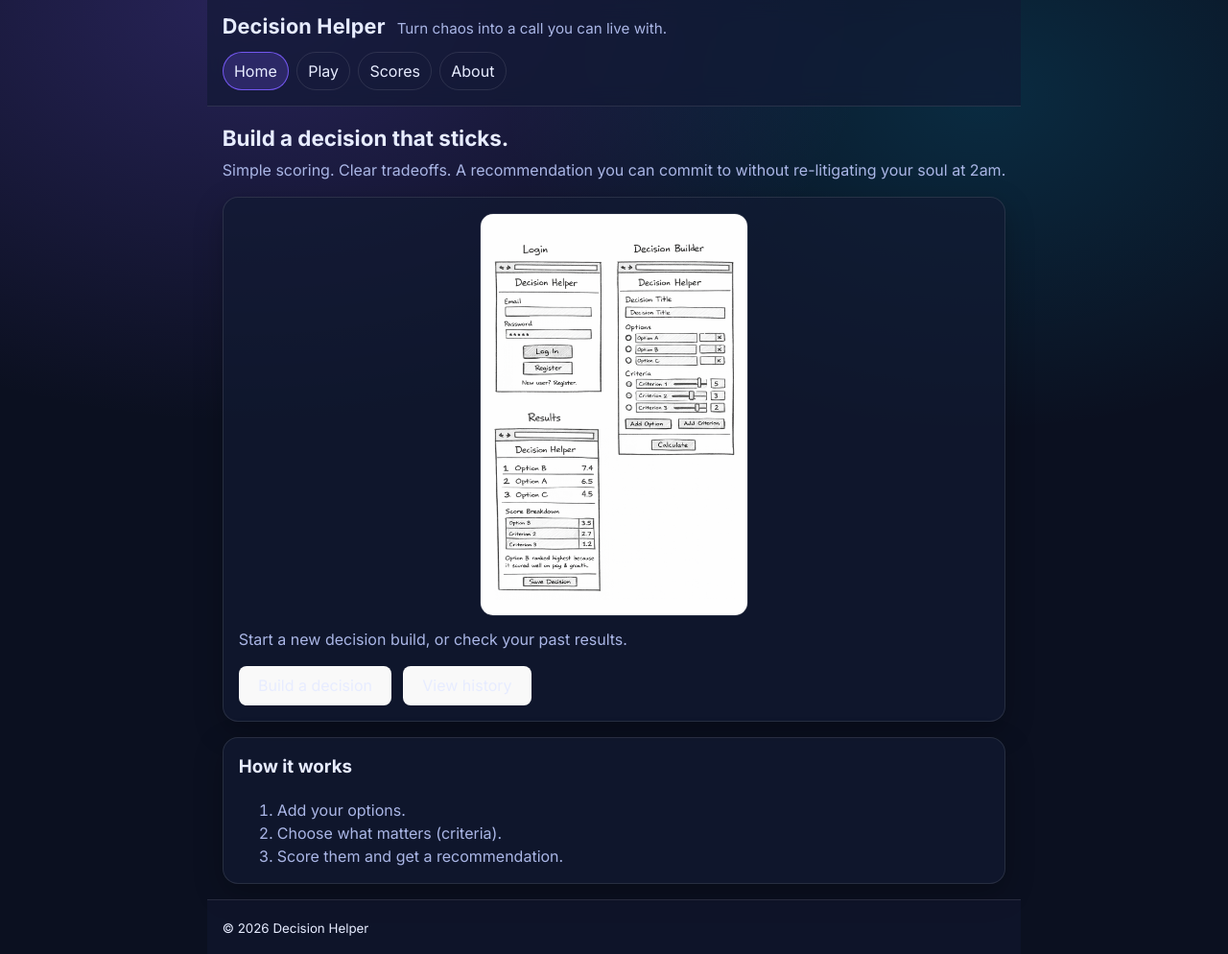
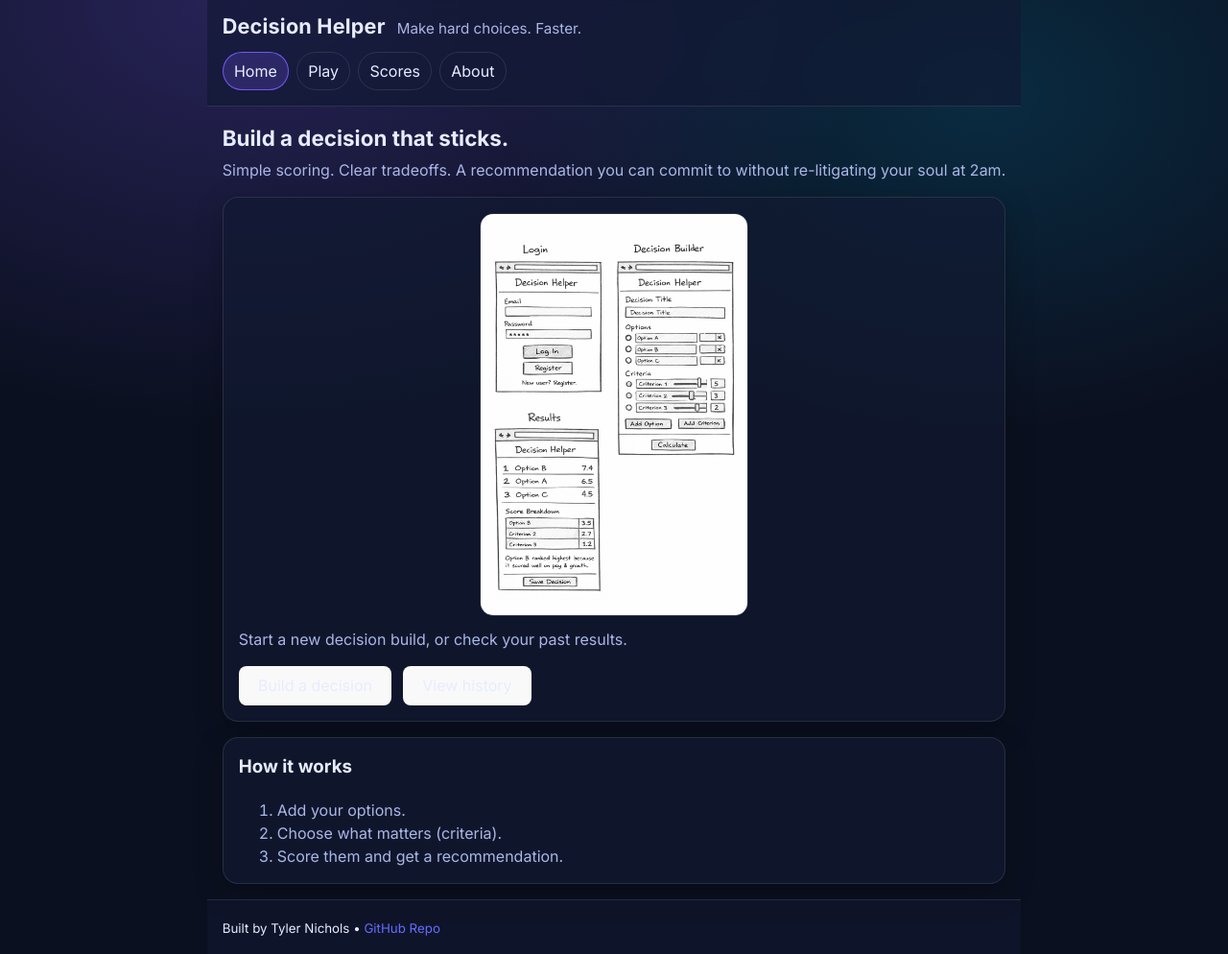
Before and after one commit to aztyler77-ux/startup, a React (Vite) app in the folder react/: page / in a window 1280 px wide. Shown: the whole page at 96% size. Built offline with nearby package versions, Linux system fonts and the light colour scheme.

Commit message:
style: add app shell header/footer/nav

```diff
--- a/react/src/App.jsx
+++ b/react/src/App.jsx
@@ -7,19 +7,11 @@ import NotFound from './views/NotFound';
 
 function Nav() {
   return (
-    <nav className="site-nav">
-      <NavLink to="/" end className={({ isActive }) => (isActive ? 'active' : undefined)}>
-        Home
-      </NavLink>
-      <NavLink to="/play" className={({ isActive }) => (isActive ? 'active' : undefined)}>
-        Play
-      </NavLink>
-      <NavLink to="/scores" className={({ isActive }) => (isActive ? 'active' : undefined)}>
-        Scores
-      </NavLink>
-      <NavLink to="/about" className={({ isActive }) => (isActive ? 'active' : undefined)}>
-        About
-      </NavLink>
+    <nav className="site-nav" aria-label="Primary">
+      <NavLink to="/" end>Home</NavLink>
+      <NavLink to="/play">Play</NavLink>
+      <NavLink to="/scores">Scores</NavLink>
+      <NavLink to="/about">About</NavLink>
     </nav>
   );
 }
@@ -31,7 +23,7 @@ export default function App() {
         <div className="app-shell">
           <div className="brand">
             <h1>Decision Helper</h1>
-            <div className="tagline">Turn chaos into a call you can live with.</div>
+            <span className="tagline">Make hard choices. Faster.</span>
           </div>
           <Nav />
         </div>
@@ -51,7 +43,12 @@ export default function App() {
 
       <footer id="site-footer">
         <div className="app-shell">
-          <small>© {new Date().getFullYear()} Decision Helper</small>
+          <small>
+            Built by Tyler Nichols •{' '}
+            <a href="https://github.com/aztyler77-ux/startup" target="_blank" rel="noreferrer">
+              GitHub Repo
+            </a>
+          </small>
         </div>
       </footer>
     </>
```
